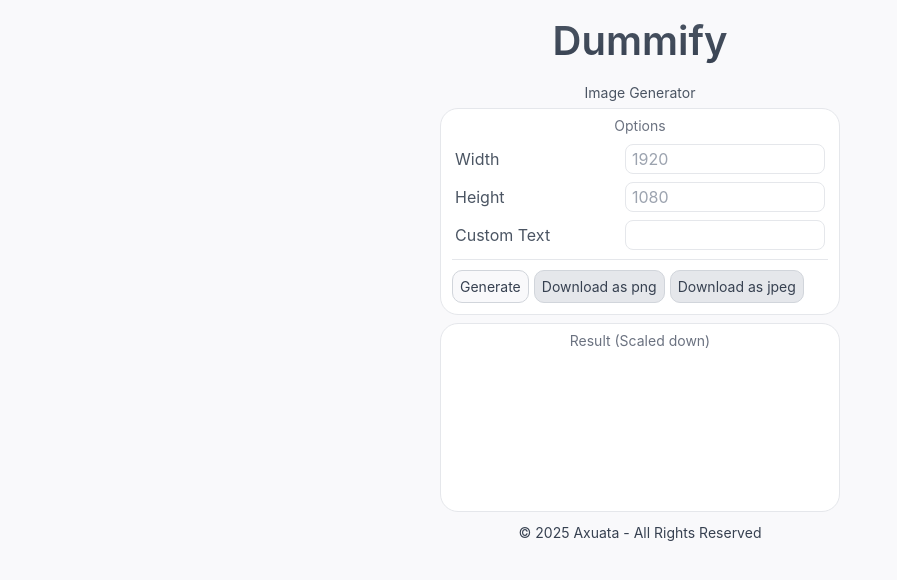
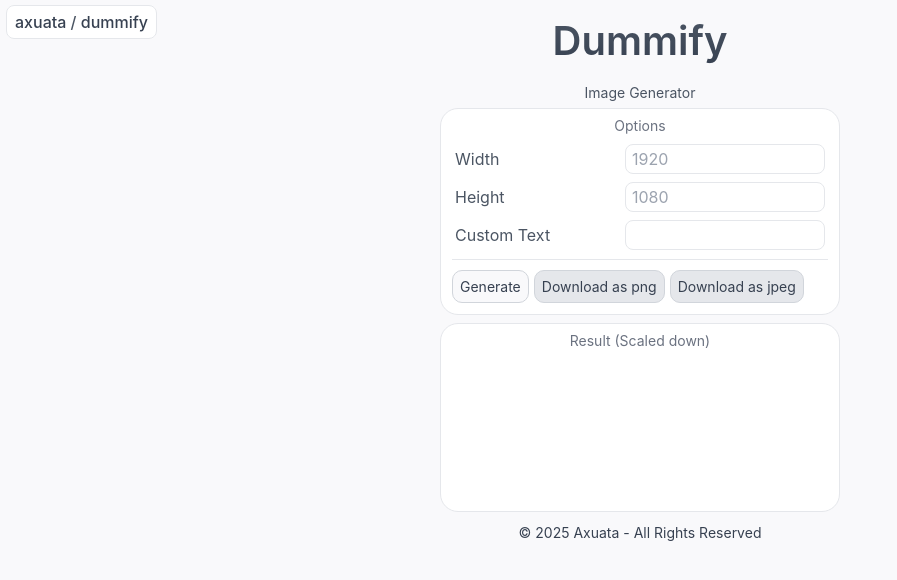
Before and after one commit to axuata/dummify, a Nuxt app: page / in a window 1280 px wide. Shown: the top 580 px of the page, without its empty margins (0-897 px from the left). Built offline with nearby package versions, Linux system fonts and the light colour scheme.

Commit message:
Added github repository link to header

```diff
--- a/pages/index.vue
+++ b/pages/index.vue
@@ -77,6 +77,15 @@ function download(type: 'png' | 'jpeg') {
 </script>
 
 <template>
+  <!-- What? -->
+  <div class="absolute left-6px top-10px">
+    <a href="https://github.com/axuata/dummify" class="font-500 bg-white px-8px py-6px rounded-8px b-(solid 1px gray-2) hover:bg-gray-1 transition-all duration-100">
+      <span class="text-gray-7">axuata</span>
+      <span class="text-gray-6"> / </span>
+      <span class="text-gray-7">dummify</span>
+    </a>
+  </div>
+
   <!-- Welcome -->
   <div class="my-16px text-center text-40px font-600 text-transparent bg-clip-text bg-gradient-to-b from-gray-6 to-gray-7 line-height-tight">
     <p>Dummify</p>
```
